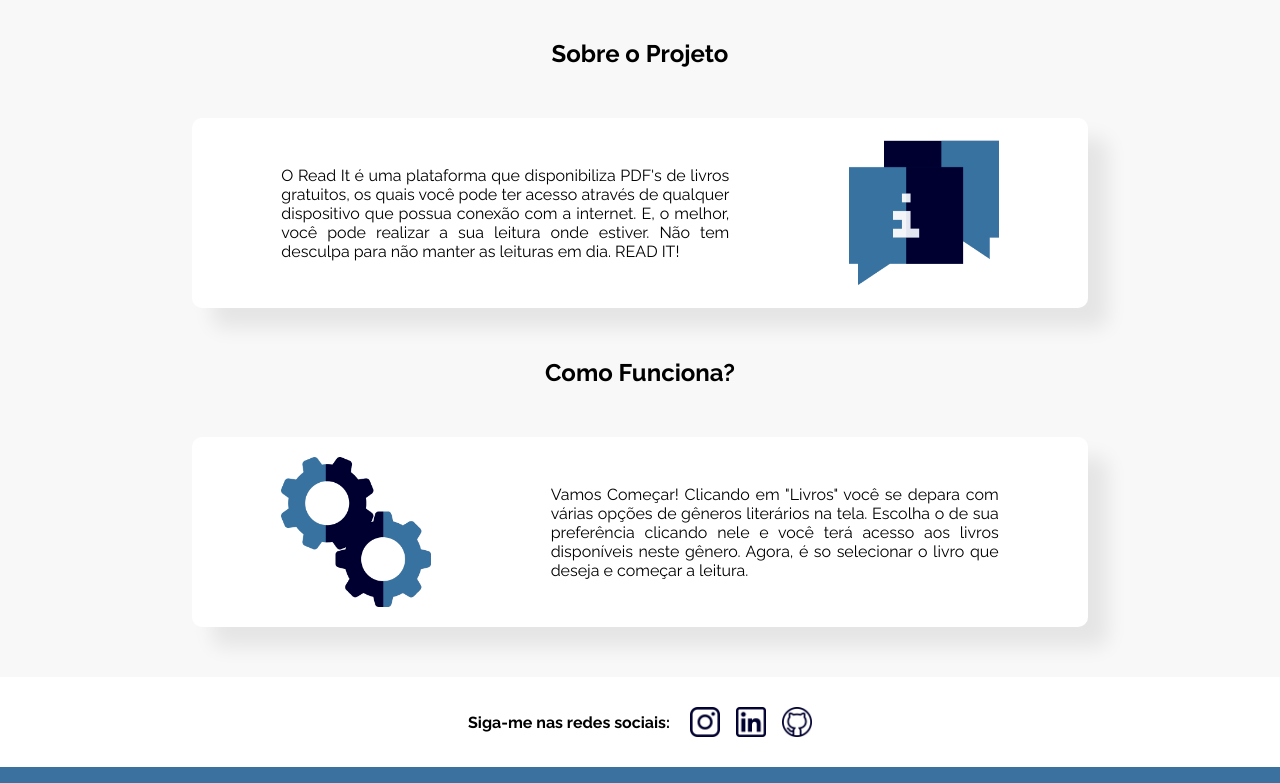
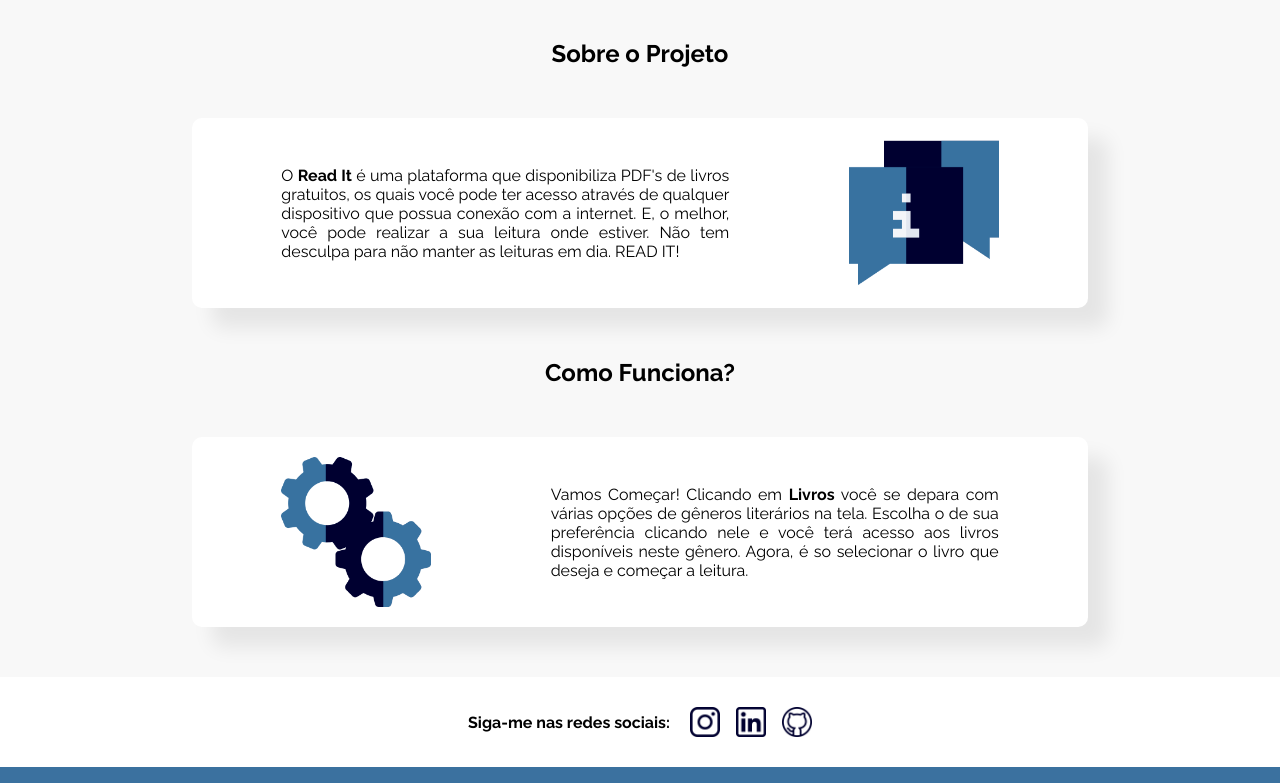
Before and after one commit to AidaFig/ReadIt, a React (Create React App) app: page / in a window 1280 px wide. Shown: the part 587-1370 px from the top of the page. Built offline with nearby package versions, Linux system fonts and the light colour scheme; the HTML template or start-up script is replaced by a standard one.

Commit message:
adding strong tag at the highlight words

```diff
--- a/src/pages/Sobre/Sobre.jsx
+++ b/src/pages/Sobre/Sobre.jsx
@@ -20,14 +20,14 @@ export const Sobre = () => {
                 <h1>Sobre o Projeto</h1>
             <div data-aos="fade-down" className="sobre-box">
                 <p>
-                    O Read It é uma plataforma que disponibiliza PDF's de livros gratuitos, os quais você pode ter acesso através de qualquer dispositivo que possua conexão com a internet. E, o melhor, você pode realizar a sua leitura onde estiver. Não tem desculpa para não manter as leituras em dia. READ IT!
+                    O <strong>Read It</strong> é uma plataforma que disponibiliza PDF's de livros gratuitos, os quais você pode ter acesso através de qualquer dispositivo que possua conexão com a internet. E, o melhor, você pode realizar a sua leitura onde estiver. Não tem desculpa para não manter as leituras em dia. READ IT!
                 </p>
                 <img src="../assets/images/information.png" alt="caixinhas de conversa" />
             </div>
                 <h1>Como Funciona?</h1>
             <div data-aos="fade-down" className="uso-box">
                 <img src="../assets/images/settings.png" alt="Engrenagens" />
-                <p>Vamos Começar! Clicando em "Livros" você se depara com várias opções de gêneros literários na tela. Escolha o de sua preferência clicando nele e você terá acesso aos livros disponíveis neste gênero. Agora, é so selecionar o livro que deseja e começar a leitura.
+                <p>Vamos Começar! Clicando em <strong>Livros</strong> você se depara com várias opções de gêneros literários na tela. Escolha o de sua preferência clicando nele e você terá acesso aos livros disponíveis neste gênero. Agora, é so selecionar o livro que deseja e começar a leitura.
                 </p>
             </div>
 
```
